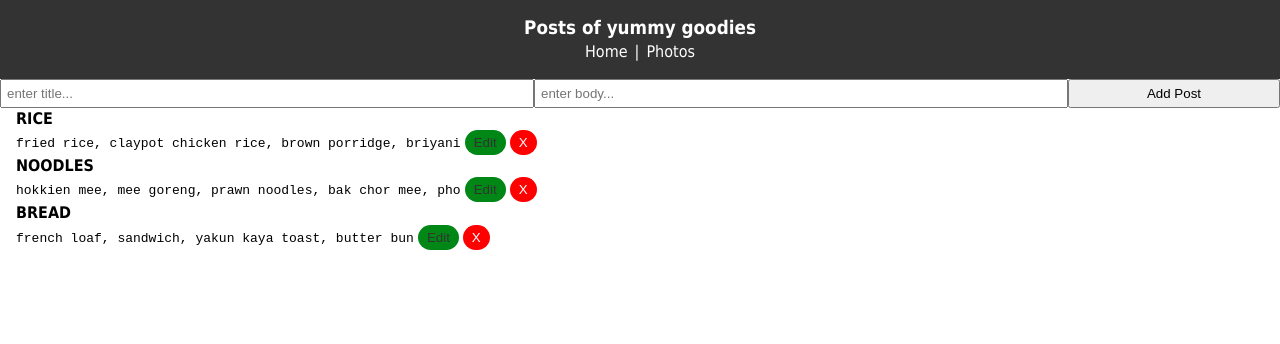
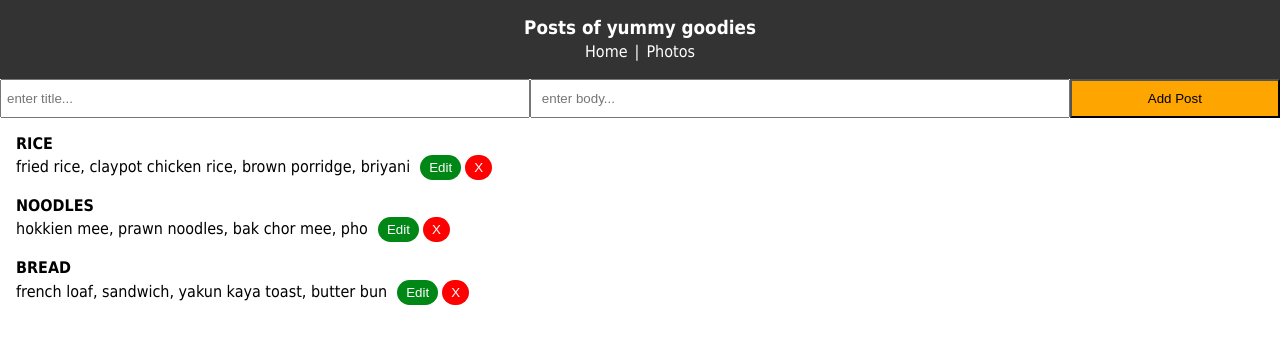
Before and after one commit to Paddlepop25/react-post-app-class-components, a React (Create React App) app: page / in a window 1280 px wide. Shown: the top 344 px of the page. Built offline with nearby package versions, Linux system fonts and the light colour scheme.

Commit message:
styled Posts component

```diff
--- a/src/App.css
+++ b/src/App.css
@@ -10,26 +10,21 @@ body {
 }
 
 a {
-  color: #333;
   text-decoration: none;
+  color: #fff;
 }
 
 .container {
   padding: 0 1rem;
 }
 
-.btn {
-  display: inline-block;
-  border: none;
-  background: #555;
-  color: #fff;
-  padding: 7px 20px;
-  cursor: pointer;
+h4 {
+  margin-top: 15px;
 }
 
-.btn:hover {
-  background: #666;
-}
+/* p {
+  margin-bottom: 10px;
+} */
 
 img {
   width: 50%;
--- a/src/App.js
+++ b/src/App.js
@@ -20,7 +20,7 @@ class App extends Component {
         userId: 1,
         id: 2,
         title: 'noodles',
-        body: 'hokkien mee, mee goreng, prawn noodles, bak chor mee, pho',
+        body: 'hokkien mee, prawn noodles, bak chor mee, pho',
       },
       {
         userId: 1,
--- a/src/components/AddPost.js
+++ b/src/components/AddPost.js
@@ -39,9 +39,12 @@ class AddPost extends Component {
             name='body'
             value={this.state.body}
             placeholder='enter body...'
-            style={{ flex: '5', padding: '5px' }}
+            style={{ flex: '5', padding: '10px' }}
           />
-          <button type='submit' style={{ flex: '2' }}>
+          <button
+            type='submit'
+            style={{ flex: '2', background: 'orange', cursor: 'pointer' }}
+          >
             Add Post
           </button>
         </form>
--- a/src/components/Posts.js
+++ b/src/components/Posts.js
@@ -12,7 +12,7 @@ class Posts extends Component {
           return (
             <div key={post.id}>
               <h4>{post.title.toUpperCase()}</h4>
-              <code>{post.body}</code>
+              <span>{post.body}</span>
               <button style={editBtn}>
                 <Link to={`/editpost/${post.id}`}>Edit</Link>
               </button>
@@ -30,12 +30,11 @@ class Posts extends Component {
 
 const editBtn = {
   background: '#008716',
-  color: '#fff',
   border: 'none',
   padding: '5px 9px',
   borderRadius: '20px',
   cursor: 'pointer',
-  marginLeft: '4px',
+  marginLeft: '10px',
   marginRight: '4px',
 }
 
```
Also changed, not shown: 1 other file (tests, documents, lock files or other folders).
